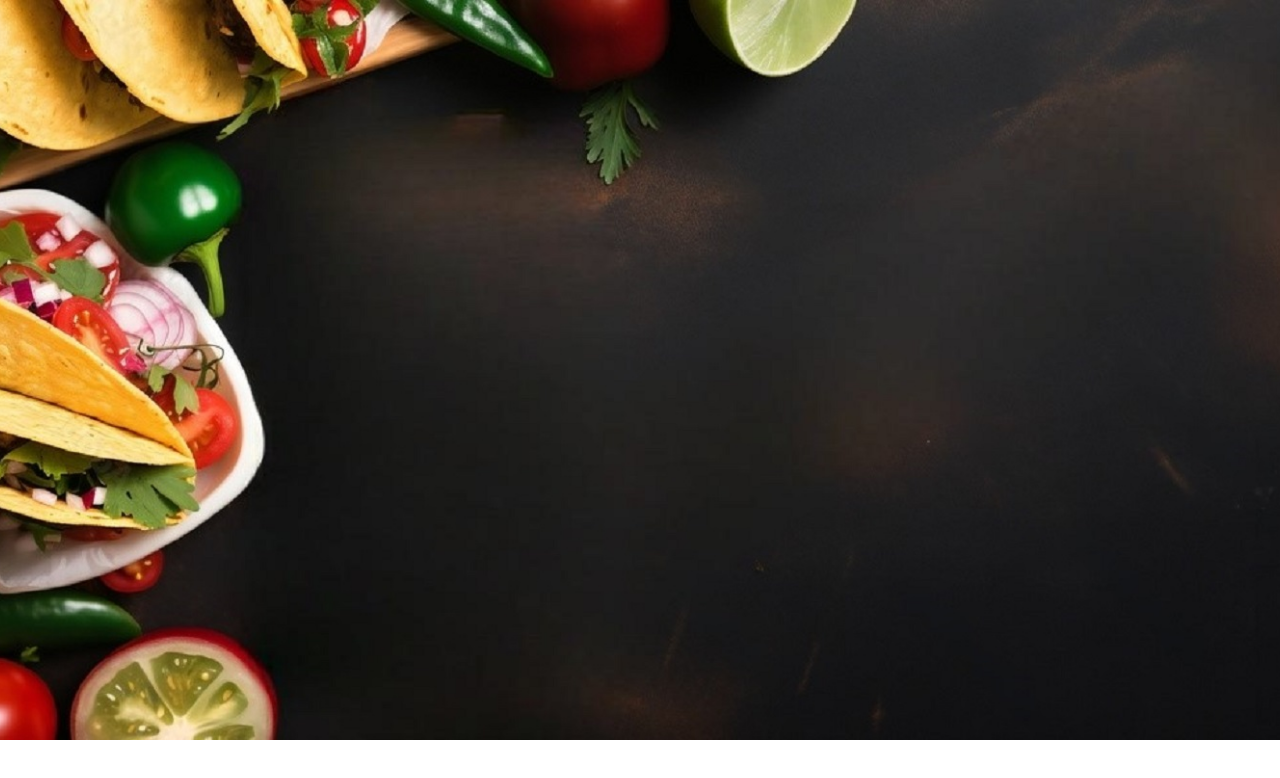
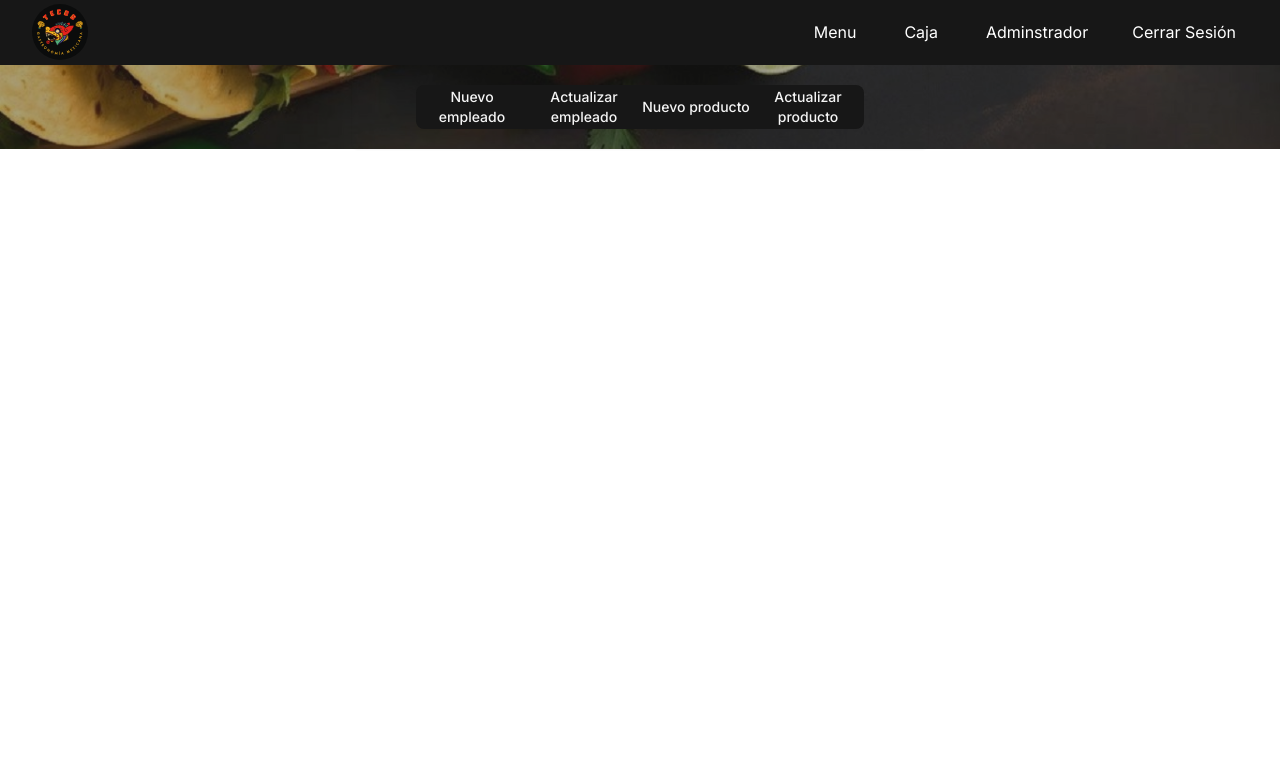
Before and after one commit to julian98789/Tecos, a Next.js app: page /admin in a window 1280 px wide. Shown: the top 778 px of the page. Built offline with nearby package versions, Linux system fonts and the light colour scheme; sample sign-in values are in the browser's storage.

Commit message:
validacion del administrador

```diff
--- a/package.json
+++ b/package.json
@@ -20,7 +20,8 @@
     "react-hook-form": "^7.50.1",
     "react-icons": "^5.0.1",
     "tailwind-merge": "^2.2.1",
-    "tailwindcss-animate": "^1.0.7"
+    "tailwindcss-animate": "^1.0.7",
+    "zustand": "^4.5.2"
   },
   "devDependencies": {
     "autoprefixer": "^10.0.1",
--- a/src/app/admin/page.js
+++ b/src/app/admin/page.js
@@ -1,16 +1,26 @@
 import RouteProtected from "@/middleware/RouteProtected";
+import NavBarWeb from "@/components/custom/navbar/NavBarWeb";
+import OpAdmin from "@/components/custom/admin/opAdmin";
 
 const Admin = () => {
 
 
-    return <div className="relative">
+    return (
+   <RouteProtected>
+              <div className="w-full min-h-full flex justify-center items-center bg-cover  bg-top bg-[url('/Fondo.jpg')] " >
+                <div className="w-full h-full bg-[rgba(38,38,38,.4)] flex flex-col ">
+                  <div className="w-full flex flex-col">
+                    <NavBarWeb />
+                  </div>
+                  <div className="flex flex-col items-center">
+                    <OpAdmin />
+                  </div>
 
-              <div className="w-full h-[calc(100vh-60px)] flex justify-center items-center bg-cover bg-center bg-no-repeat  bg-[url('/Fondo.jpg')] p-9 " >
-
+                </div>
               </div>
-
-            </div>
+   </RouteProtected>
 
 
+           )
 }
 export default Admin;
--- a/src/app/layout.js
+++ b/src/app/layout.js
@@ -3,6 +3,7 @@ import "./globals.css";
 
 import NavBarWeb from "@/components/custom/navbar/NavBarWeb";
 import NavBarMobile from "@/components/custom/navbar/NavBarMobile";
+
 
 const inter = Inter({ subsets: ["latin"] });
 
--- /dev/null
+++ b/src/components/custom/admin/opAdmin.js
@@ -0,0 +1,37 @@
+'use client'
+import React, { useState } from 'react';
+import EmployedFrom from '../form/EmployedFrom';
+
+
+
+const OpAdmin = () =>{
+
+    const [mostrarFormulario, setMostrarFormulario] = useState(false);
+
+        const abrirFormulario = () => {
+            setMostrarFormulario(true);
+        };
+
+
+        return <div>
+
+            <div class="inline-flex rounded-md shadow-sm px-16 py-5 " role="group">
+                <button type="button" onClick={abrirFormulario} className="w-28 h-11 text-sm font-medium text-neutral-100 bg-neutral-900 rounded-s-lg hover:bg-red-700">
+                    Nuevo empleado
+                </button>
+                <button type="button" className="w-28 h-11 text-sm font-medium text-neutral-100 bg-neutral-900 hover:bg-red-700">
+                    Actualizar empleado
+                </button>
+                <button type="button" className="w-28 h-11 text-sm font-medium text-neutral-100 bg-neutral-900   hover:bg-red-700 ">
+                    Nuevo producto
+                </button>
+                <button type="button" className="w-28 h-11 text-sm font-medium text-neutral-100 bg-neutral-900  rounded-e-lg hover:bg-red-700 ">
+                    Actualizar producto
+                </button>
+            </div >
+
+            {mostrarFormulario && <EmployedFrom />}
+        </div>
+}
+
+export default OpAdmin
--- a/src/components/custom/form/LoginForm.js
+++ b/src/components/custom/form/LoginForm.js
@@ -1,8 +1,11 @@
 'use client'
+import { redirect } from "next/navigation"
 import { FaUser } from "react-icons/fa";
 import { RiLockPasswordFill } from "react-icons/ri";
 import { useForm } from "react-hook-form"
+import useSession from "@/hook/useSession";
 const LoginForm = () =>{
+    const {login} = useSession()
 
     const {
         register,
@@ -25,7 +28,17 @@ const LoginForm = () =>{
         }
          await fetch("/api/login",options)  // Realiza una solicitud HTTP POST a la ruta "/api/login" utilizando las opciones definidas.
         .then(res=>res.json())    // Convierte la respuesta a formato JSON.
-        .then(data=>console.log(data))   // Imprime los datos de la respuesta en la consola.
+        .then(data=>processData(data))   // Imprime los datos de la respuesta en la consola.
+    }
+
+    const processData = (data) =>{
+        if (data.length == 1) {
+            login()
+            window.location.href = "/admin"
+        } else {
+            //no pudo iniciase la sssion
+        }
+
     }
 
     return <form
--- a/src/components/custom/navbar/NavBarCliente.js
+++ b/src/components/custom/navbar/NavBarCliente.js
@@ -2,20 +2,16 @@
 
 const NavBarCliente = () =>{
     return (
-<div class="w-full h-[60px] bg-neutral-800 text-amber-500  flex items-center justify-center">
-					<div class="w-16">
-						<img class="h-14 w-auto ml-4 sm:ml-20" src="/tecos-logo-circular.svg" alt="your company" />
+				<div className="w-full h-[60px] bg-neutral-900 text-amber-500  flex items-center justify-center">
+					<div className="w-16 ">
+						<img className=" h-14 w-auto ml-4 sm:ml-20" src="/tecos-logo-circular.svg" alt="your company" />
 					</div>
 
-					<div className="flex-1 text-lg sm:text-2xl text-center font-medium ">
-						<span className="w-2">Bienvenido a Tacos! Ingresa tu mesa</span>
+					<div className="flex-1 text-lg sm:text-4xl text-center font-medium">
+						<span className="w-2">Bienvenido a Tacos! </span>
 					</div>
 
-					<div className="mr-20">
-						<a href="/login" className="text-white hover:bg-red-700 hover:text-white p-2  rounded-lg text-xs sm:text-2xl ">
-                             Iniciar Sesión
-                        </a>
-					</div>
+
 
 				</div>
     )
--- a/src/components/custom/navbar/NavBarWeb.js
+++ b/src/components/custom/navbar/NavBarWeb.js
@@ -4,33 +4,10 @@ import { IoIosArrowDown } from "react-icons/io";
 
 const NavBarWeb = () =>{
 
-  const [isOpenProduct, setIsOpenProduct] = useState(false);
-
-        const [isOpen, setIsOpen] = useState(false);
-
-
-
-        const toggleDropdownProduct = () => {
-          setIsOpenProduct(!isOpenProduct);
-        };
-
-        const closeDropdownProduct = () => {
-            setIsOpenProduct(false);
-        };
-      {/* fuction Dropdown employed*/}
-        const toggleDropdown = () => {
-          setIsOpen(!isOpen);
-        };
-
-        const closeDropdown = () => {
-          setIsOpen(false);
-        };
-
-
   return (
     <div className="w-full h-full  hidden md:block">
       <div className="w-full h-full">
-         <nav className="w-full h-[65px]  bg-neutral-950 ">
+         <nav className="w-full h-[65px]  bg-neutral-900 ">
                 <div className="max-w-7xl mx-auto sm:px-6 lg:px-8">
                     <div className="flex items-center justify-between h-16">
                         <div className="flex items-center">
@@ -41,57 +18,18 @@ const NavBarWeb = () =>{
 
                     <div className="hidden md:block">
                             <div className="ml-4 flex items-center space-x-4">
-                                <a href="/app/page" className="text-white hover:bg-red-700 hover:text-white rounded-lg p-2">
+                                <a href="/menu" className="text-white hover:bg-red-700 hover:text-white rounded-lg p-4">
                                     Menu
                                 </a>
-                                <a href="#" className="text-white hover:bg-red-700 hover:text-white rounded-lg p-2">
+                                <a href="#" className="text-white hover:bg-red-700 hover:text-white rounded-lg p-4">
                                     Caja
                                 </a>
-                                <div className="relative inline-block text-left">
-                                  <div>
-                                  <button type="button" onClick={toggleDropdown} className="inline-flex justify-center items-center p-2 text-slate-100 hover:bg-red-700 rounded-lg">
-                                    <IoIosArrowDown className="w-4 h-4 text-slate-100" />
-                                    <span className="ml-2">Administrar Empleados</span>
-                                 </button>
-                                </div>
 
-                             {isOpen && (
-                         <div className="origin-top-right absolute right-0 mt-2 w-56 rounded-md shadow-lg bg-[rgba(17,17,16,0.99)] ring-1 ring-black ring-opacity-5"
-                                 onClick={closeDropdown}>
-                             {/* Contenido del dropdown */}
-                            <div className="py-1">
-                                <a href="#"  className="block px-4 py-2 text-sm text-slate-100 hover:bg-red-700" >
-                                  Agregar Empleados</a>
-                                <a href="#" className="block px-4 py-2 text-sm text-slate-100 hover:bg-red-700">
-                                  Actualizar o Eliminar </a>
-                            </div>
-                         </div>
-                             )}
+                                <a href="/admin" className="text-white hover:bg-red-700 hover:text-white rounded-lg p-4">
+                                    Adminstrador
+                                </a>
 
-                         </div>
-                               {/* dropdown productos*/}
-                         <div className="relative inline-block text-left">
-                                  <div>
-                                  <button type="button" onClick={toggleDropdownProduct} className="inline-flex justify-center items-center p-2 text-slate-100 hover:bg-red-700 rounded-lg">
-                                    <IoIosArrowDown className="w-4 h-4 text-slate-100" />
-                                    <span className="ml-2">Administrar Productos</span>
-                                 </button>
-                                </div>
-
-                             {isOpenProduct && (
-                         <div className="origin-top-right absolute right-0 mt-2 w-56 rounded-md shadow-lg bg-[rgba(17,17,16,0.99)] ring-1 ring-black ring-opacity-5"
-                                 onClick={closeDropdownProduct}>
-                             {/* Contenido del dropdown */}
-                            <div className="py-1">
-                                <a href="#" className="block px-4 py-2 text-sm text-slate-100 hover:bg-red-700" >
-                                  Agregar Productos</a>
-                                <a href="#" className="block px-4 py-2 text-sm text-slate-100 hover:bg-red-700">
-                                  Actualizar o Eliminar </a>
-                            </div>
-                         </div>
-                             )}
-                         </div>
-                                <a href="/login" className="text-white hover:bg-red-700 hover:text-white rounded-lg p-2">
+                                <a href="/login" className="text-white hover:bg-red-700 hover:text-white rounded-lg p-3">
                                     Cerrar Sesión
                                 </a>
                             </div>
--- /dev/null
+++ b/src/hook/useSession.js
@@ -0,0 +1,15 @@
+'use client'
+
+const useSession = ()=>{
+
+    const login = () =>{
+        sessionStorage.setItem('logged', true)
+
+    }
+    const logout = () =>{
+        sessionStorage.clear();
+    }
+
+  return { login, logout }
+}
+export default useSession
--- a/src/middleware/RouteProtected.js
+++ b/src/middleware/RouteProtected.js
@@ -1,10 +1,9 @@
 'use client'
 import { redirect } from "next/navigation"
+
 const RouteProtected = ({children}) =>{
-    let logged = false;
-
+    let  logged = sessionStorage.getItem('logged')
     return !logged ? redirect('/login') : children;
-
 }
 
 export default RouteProtected
```
Also changed, not shown: src/app/page.js (+28 -2 lines), src/components/custom/form/EmployedFrom.js (+5 -5 lines), 1 other file (tests, documents, lock files or other folders).
